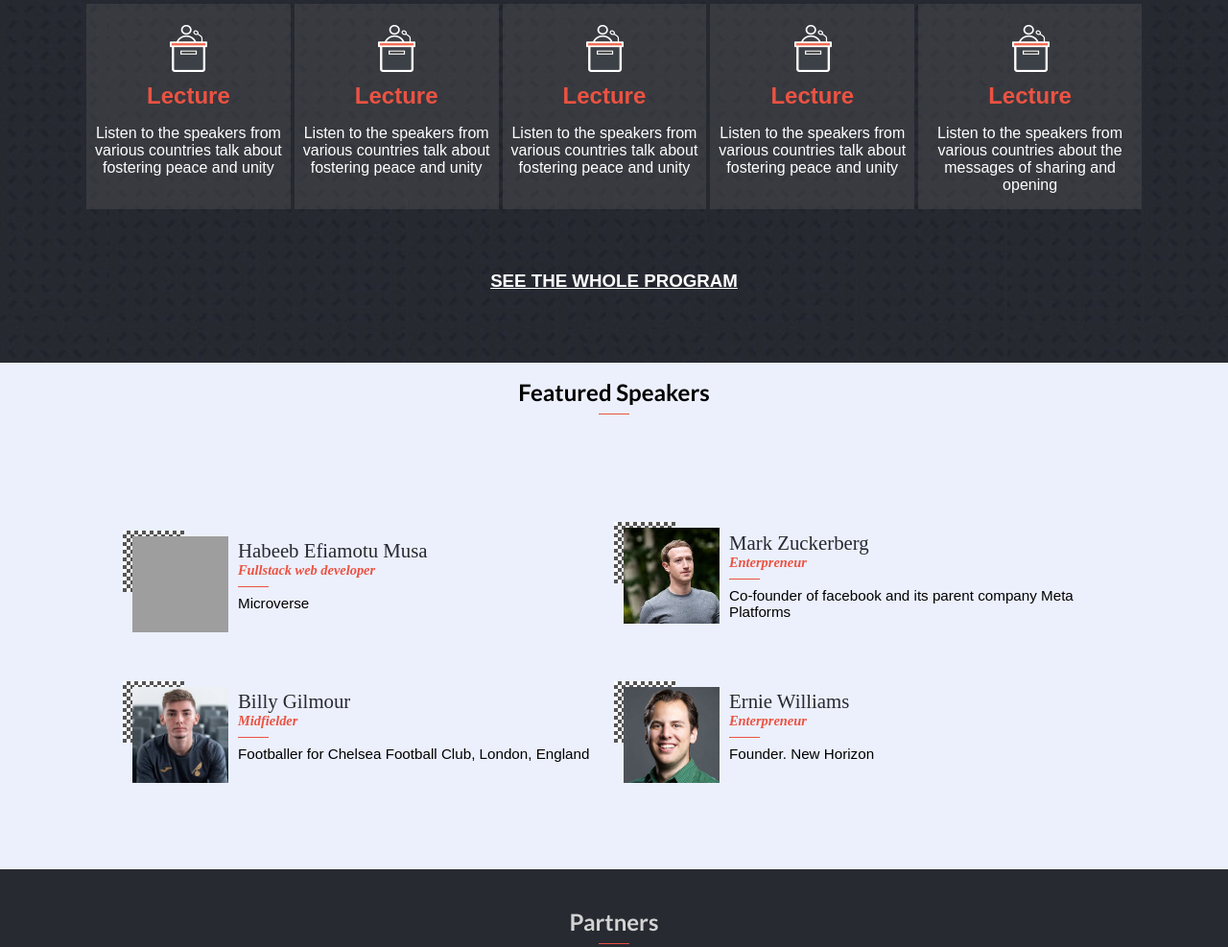
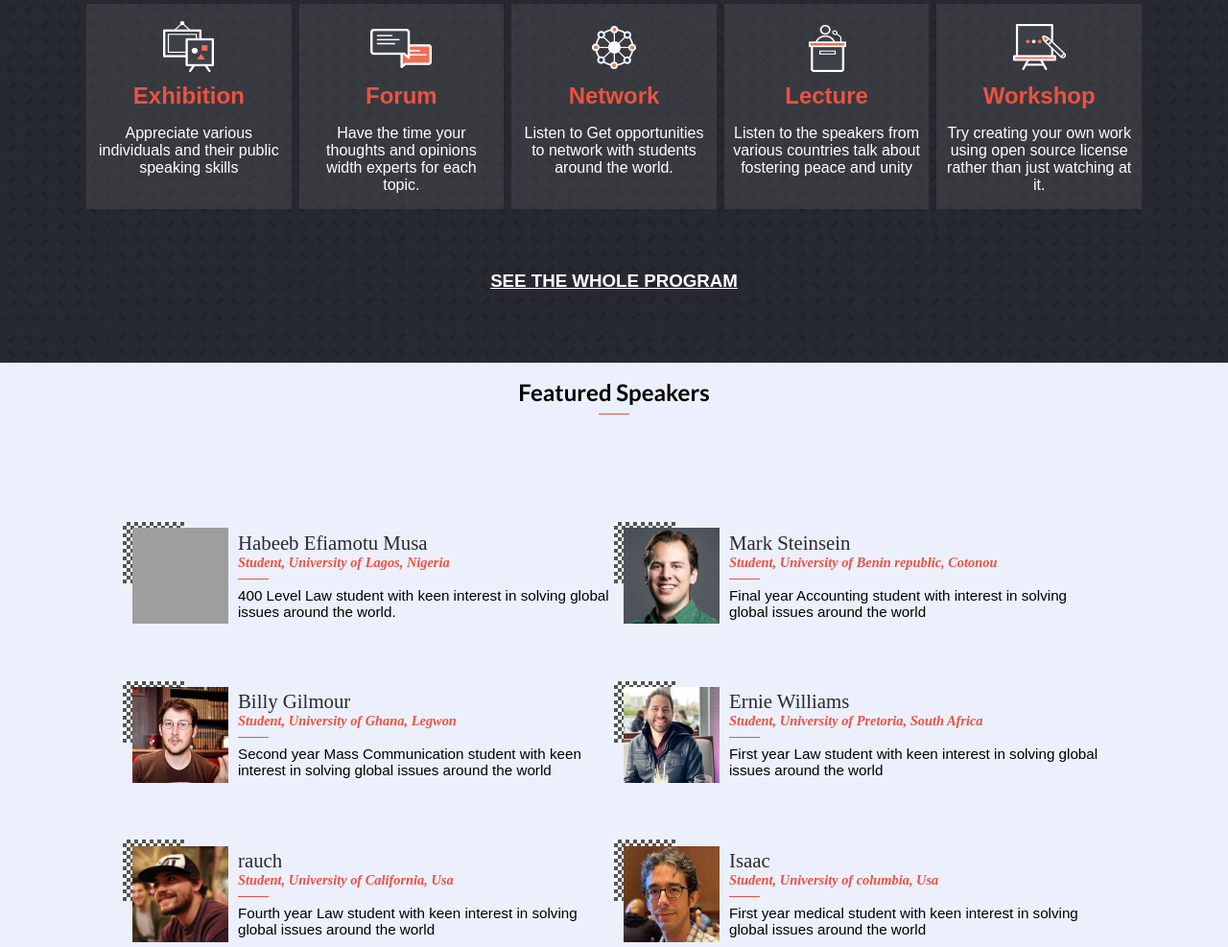
Before and after one commit to Efiamotu-1/Capstone-Project, a website: page index.html in a window 1280 px wide. Shown: the part 740-1727 px from the top of the page at 96% size. Drawn offline with Linux system fonts and the light colour scheme; grey boxes are pictures that could not be loaded; a web font is replaced by a local one.

Commit message:
update project design

```diff
--- a/css/styles.css
+++ b/css/styles.css
@@ -17,8 +17,6 @@
   background-color: #272a31;
   height: 2rem;
   text-align: right;
-
-  /* padding-top: 8px; */
   padding: 0.5rem 8%;
 }
 
@@ -39,8 +37,6 @@
   background-image: url(../images/background-desktop.png);
   background-repeat: no-repeat;
   background-size: cover;
-
-  /* margin-top: 2rem; */
   padding: 3rem 0;
 }
 
@@ -57,8 +53,6 @@
 .logo {
   border: none;
   background: none;
-
-  /* height: 600px; */
 }
 
 .closeMenu,
@@ -82,6 +76,11 @@
 
 .nav-links {
   color: inherit;
+  text-decoration: none;
+}
+
+.nav-links:hover {
+  color: rgb(92, 81, 81);
   text-decoration: none;
 }
 
@@ -194,8 +193,6 @@
   background-repeat: no-repeat;
   background-size: contain;
   padding-top: 2rem;
-
-  /* height: 100vh; */
   margin: 0 10rem;
 }
 
@@ -219,8 +216,6 @@
   font-weight: 400;
   color: #272a31;
   background: #f8f8f9;
-
-  /* margin-bottom: 20px; */
   margin: 0 auto;
   padding: 20px;
   border: 2px solid #eee;
@@ -252,8 +247,6 @@
 .main-program {
   padding: 1rem 0;
   background-image: url(../images/program-bg.jpeg);
-
-  /* height: 25rem; */
   color: #fff;
   font-family: 'lota', sans-serif;
 }
@@ -279,7 +272,7 @@
   font-family: 'lota', sans-serif;
   margin: 2rem auto;
   max-width: 1100px;
-  gap: 0.25rem;
+  gap: 0.5rem;
 }
 
 .card {
@@ -291,6 +284,7 @@
   padding: 1rem 0.5rem;
   text-align: center;
   margin: 2rem 0;
+  flex: 1;
 }
 
 .card h2 {
@@ -298,7 +292,10 @@
 }
 
 .card:hover {
-  border: 2px solid #d3d3d3;
+  border: 1px solid #d3d3d3;
+  transform: scale(1.07);
+  margin-right: 4px;
+  margin-left: 4px;
 }
 
 .see-more {
@@ -459,8 +456,6 @@
   padding: 1rem 0 0.5rem 0;
   font-family: 'Lato', sans-serif;
   font-size: 1.5rem;
-
-  /* color: #d3d3d3; */
 }
 
 .wrapper hr {
@@ -471,14 +466,8 @@
 
 #speakers {
   display: grid;
-
-  /* margin-left: 10%; */
-
-  /* margin-right: 10%; */
   grid-template-columns: repeat(2, 1fr);
   align-items: center;
-
-  /* justify-items: cente; */
   margin: 5rem 10%;
 }
 
@@ -537,8 +526,6 @@
 .about-partner-bg {
   display: none;
   padding: 0 1rem;
-
-  /* margin: 1rem; */
 }
 
 .about-footer-content {
@@ -554,7 +541,9 @@
   display: none;
 }
 
-#see-more-speakers {
+.show-more {
+  margin-top: -50px;
+  margin-bottom: 5px;
   display: none;
   width: 100%;
   text-align: center;
@@ -568,19 +557,23 @@
   transition-timing-function: ease;
 }
 
-#see-more-speakers:hover {
+.show-more:hover {
   transform: scale(1.05);
 }
 
-#see-more-speakers i {
+.show-more i {
   color: var(--color-accent);
   font-size: 110%;
   margin-left: 0.8rem;
 }
 
 @media screen and (max-width: 768px) {
-  #see-more-speakers {
+  .show-more {
     display: block;
+  }
+
+  .d-none-speaker {
+    display: none;
   }
 
   .footer-img-white {
@@ -598,7 +591,6 @@
   }
 
   #speakers {
-    /* display: grid; */
     grid-template-columns: 1fr;
   }
 
@@ -606,11 +598,6 @@
     display: none;
   }
 
-  /*
-  .intro-info {
-    line-height: 0;
-    pad
-  } */
   .headline-section {
     background-image: url(../images/background-mobile.png);
     background-repeat: no-repeat;
@@ -662,10 +649,6 @@
   .footer {
     margin: 10px;
   }
-
-  /* .nav {
-    display: none;
-  } */
 
   .headline-section-nav {
     display: block;
@@ -757,6 +740,13 @@
     margin: 3%;
   }
 
+  .card:hover {
+    border: 1px solid #d3d3d3;
+    transform: scale(1.01);
+    margin-right: 14px;
+    margin-left: 14px;
+  }
+
   .partner-logo {
     flex-wrap: wrap;
   }
--- a/index.html
+++ b/index.html
@@ -64,33 +64,33 @@
 
             <div class="card-container">
                 <article class="card">
-                    <img src="images/lecture.png" alt="lecture-image">
-                    <h2>Lecture</h2>
-                    <p>Listen to the speakers from various countries talk about fostering peace and unity</p>
+                    <img src="images/icons/exhibition.png" alt="exhibition-image">
+                    <h2>Exhibition</h2>
+                    <p>Appreciate various individuals and their public speaking skills</p>
                 </article>
 
                 <article class="card">
-                    <img src="images/lecture.png" alt="lecture-image">
-                    <h2>Lecture</h2>
-                    <p>Listen to the speakers from various countries talk about fostering peace and unity</p>
+                    <img src="images/icons/live-chat.png" alt="forum-image">
+                    <h2>Forum</h2>
+                    <p>Have the time your thoughts and opinions width experts for each topic.</p>
                 </article>
 
                 <article class="card">
-                    <img src="images/lecture.png" alt="lecture-image">
-                    <h2>Lecture</h2>
-                    <p>Listen to the speakers from various countries talk about fostering peace and unity</p>
+                    <img src="images/icons/network.png" alt="network-image">
+                    <h2>Network</h2>
+                    <p>Listen to Get opportunities to network with students around the world.</p>
                 </article>
 
                 <article class="card">
-                    <img src="images/lecture.png" alt="lecture-image">
+                    <img src="images/icons/talk.png" alt="talk-image">
                     <h2>Lecture</h2>
                     <p>Listen to the speakers from various countries talk about fostering peace and unity</p>
                 </article>
 
                      <article class="card">
-                    <img src="images/lecture.png" alt="lecture-image">
-                    <h2>Lecture</h2>
-                    <p>Listen to the speakers from various countries about the messages of sharing and opening</p>
+                    <img src="images/icons/workshop.png" alt="workshop-image">
+                    <h2>Workshop</h2>
+                    <p>Try creating your own work using open source license rather than just watching at it.</p>
                 </article>
             </div>
 
@@ -107,9 +107,14 @@
                     <hr>
                 </div>
 
-              <ul id="speakers">
-                <!-- Generated by Javascript -->
-              </ul>
+                <ul id="speakers">
+                    <!-- Generated by Javascript -->
+
+                </ul>
+                <div class="show-more">
+                   <span>See more speakers</span>
+                   <i id="facebook-icon" class="fa fa-angle-double-down"></i>
+                </div>
 
 
             </div>
--- a/js/speakers.js
+++ b/js/speakers.js
@@ -2,30 +2,44 @@ const speakers = document.getElementById('speakers');
 const speakerData = [
   {
     name: 'Habeeb Efiamotu Musa',
-    role: 'Fullstack web developer',
-    description: 'Microverse',
+    role: 'Student, University of Lagos, Nigeria',
+    description: '400 Level Law student with keen interest in solving global issues around the world.',
     image: './images/profile-img.jpg',
   },
 
   {
-    name: 'Mark Zuckerberg',
-    role: 'Enterpreneur',
-    description: 'Co-founder of facebook and its parent company Meta Platforms',
-    image: './images/mark-zuck.jpeg',
+    name: 'Mark Steinsein',
+    role: 'Student, University of Benin republic, Cotonou',
+    description: 'Final year Accounting student with interest in solving global issues around the world',
+    image: './images/profile.jpg',
   },
 
   {
     name: 'Billy Gilmour',
-    role: 'Midfielder',
-    description: 'Footballer for Chelsea Football Club, London, England',
-    image: './images/gilmour.jpeg',
+    role: 'Student, University of Ghana, Legwon',
+    description: 'Second year Mass Communication student with keen interest in solving global issues around the world',
+    image: './images/speakers/ryan.jpg',
   },
 
   {
     name: 'Ernie Williams',
-    role: 'Enterpreneur',
-    description: 'Founder. New Horizon',
-    image: './images/profile.jpg',
+    role: 'Student, University of Pretoria, South Africa',
+    description: 'First year Law student with keen interest in solving global issues around the world',
+    image: './images/speakers/jordan.jpg',
+  },
+
+  {
+    name: 'rauch',
+    role: 'Student, University of California, Usa',
+    description: 'Fourth year Law student with keen interest in solving global issues around the world',
+    image: './images/speakers/rauch.png',
+  },
+
+  {
+    name: 'Isaac',
+    role: 'Student, University of columbia, Usa',
+    description: 'First year medical student with keen interest in solving global issues around the world',
+    image: './images/speakers/isaac.jpg',
   },
 
 ];
@@ -47,3 +61,23 @@ speakers.innerHTML = speakerData.map((speak) => (
 </li>
     `
 )).join('');
+
+if (speakerData.length >= 2) {
+  const speakersList = document.querySelectorAll('.single-speaker');
+  const speakersListArray = Array.from(speakersList);
+  const slicedSpeakers = speakersListArray.splice(2);
+  slicedSpeakers.forEach((speaker) => {
+    speaker.classList.add('d-none-speaker');
+  });
+}
+
+const show = document.querySelector('.show-more');
+show.addEventListener('click', () => {
+  const speakersList = document.querySelectorAll('.single-speaker');
+  const speakersListArray = Array.from(speakersList);
+  const slicedSpeakers = speakersListArray.splice(2);
+  slicedSpeakers.forEach((speaker) => {
+    speaker.classList.remove('d-none-speaker');
+    show.style.display = 'none';
+  });
+});
```
Also changed, not shown: images/icons/exhibition.png (added), images/icons/live-chat.png (added), images/icons/network.png (added), images/icons/talk.png (added), images/icons/workshop.png (added), images/speakers/akeredolu.jfif (added), images/speakers/bren.webp (added), images/speakers/isaac.jpg (added), images/speakers/jordan.jpg (added), images/speakers/rauch.png (added), images/speakers/ryan.jpg (added).
